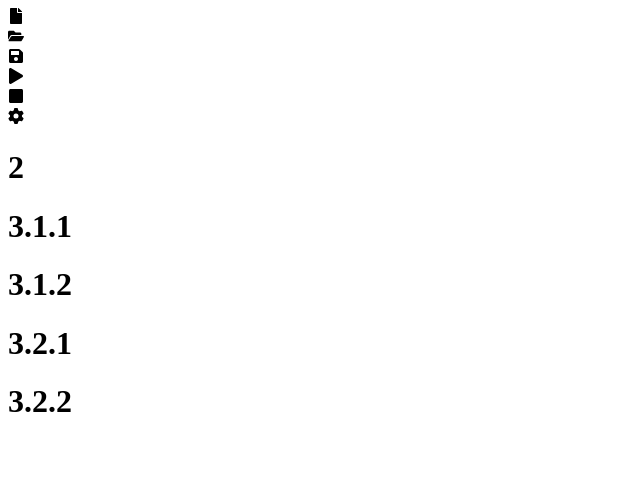
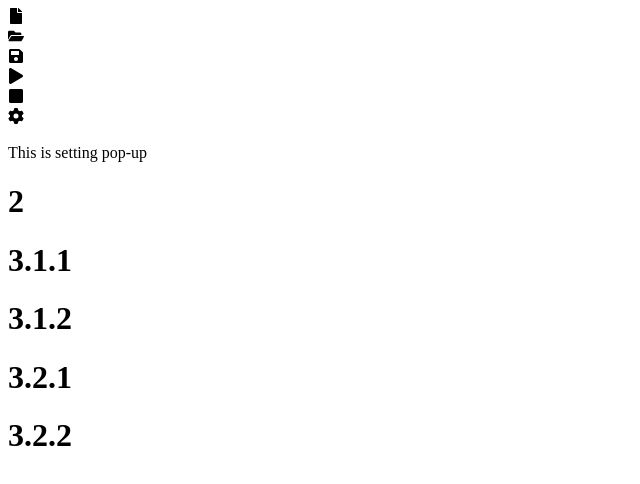
Before and after one commit to eminboydak/duckTerm, a React (Vite) app in the folder src/renderer/: page / in a window 1280 px wide. Both pictures are taken after a click on the element 640 px from the left and 118 px from the top of the page. Shown: the top 484 px of the page, without its empty margins (0-640 px from the left). Built offline with nearby package versions, Linux system fonts and the light colour scheme.

Commit message:
IconMenu: Edite example pop-up

```diff
--- a/src/renderer/src/components/IconMenu.jsx
+++ b/src/renderer/src/components/IconMenu.jsx
@@ -4,19 +4,14 @@ import { useState } from 'react'
 import { FaGear } from 'react-icons/fa6'
 
 export default function IconMenu() {
-  const [isEnabled, setIsEnabled] = useState(false)
+  const [settingIsOpen, setsettingIsOpen] = useState(false)
 
   return (
     <div className="h-8">
       <div className="flex">
         <div className="flex space-x-2 m-1">
           {/* New Project */}
-          <div
-            className="text-ctp-text hover:text-ctp-green p-1"
-            onClick={() => {
-              setIsEnabled(true)
-            }}
-          >
+          <div className="text-ctp-text hover:text-ctp-green p-1">
             <FaFile />
           </div>
 
@@ -41,19 +36,26 @@ export default function IconMenu() {
           </div>
 
           {/* Project / Communication Settings */}
-          <div className="text-ctp-text hover:text-ctp-green p-1">
+          <div
+            className="text-ctp-text hover:text-ctp-green p-1"
+            onClick={() => {
+              setsettingIsOpen(true)
+            }}
+          >
             <FaGear />
           </div>
         </div>
 
         {/* Pop-up Menü */}
-        {isEnabled && (
+        {settingIsOpen && (
           <PopUpMenu
             onClick={() => {
-              setIsEnabled(false)
+              setsettingIsOpen(false)
             }}
           >
-            <div className="bg-ctp-surface2 size-80"></div>
+            <div className="select-none">
+              <p className="text-ctp-text text-2xl font-bold text-center">This is setting pop-up</p>
+            </div>
           </PopUpMenu>
         )}
       </div>
```
